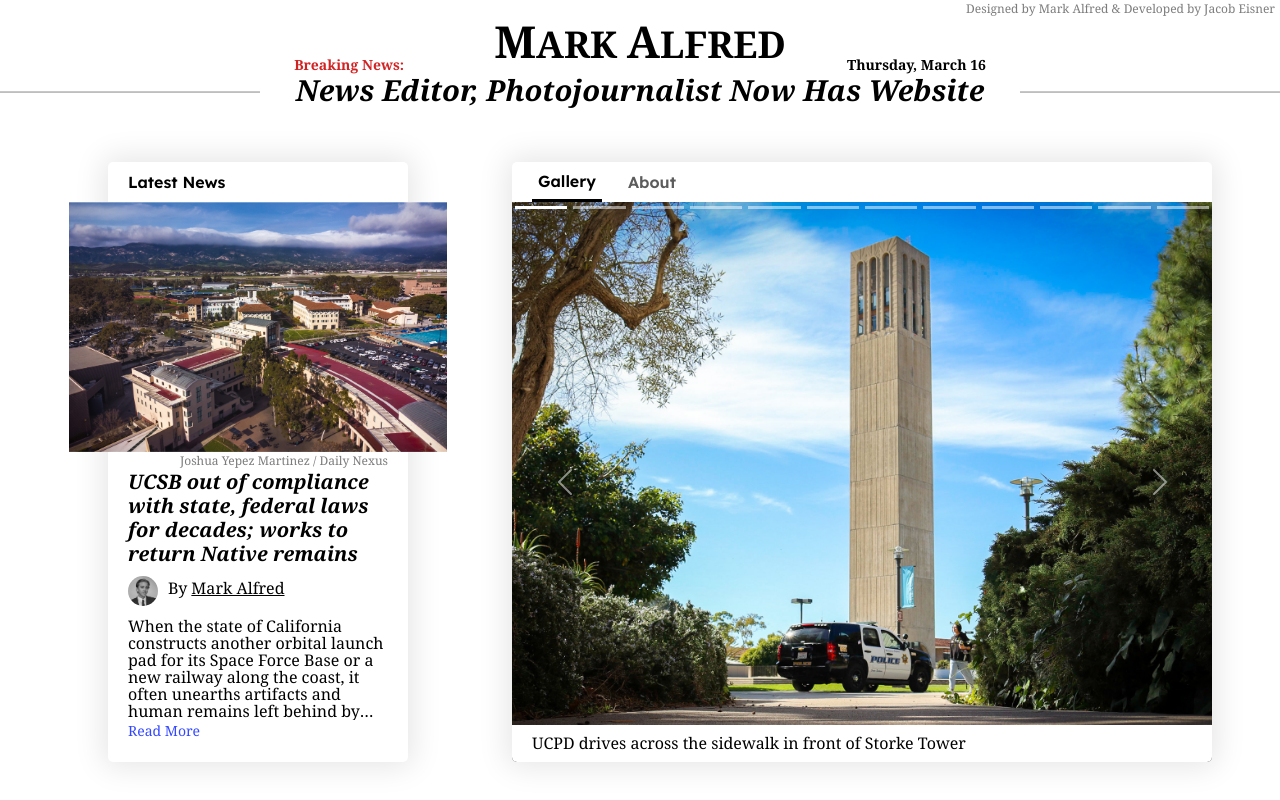
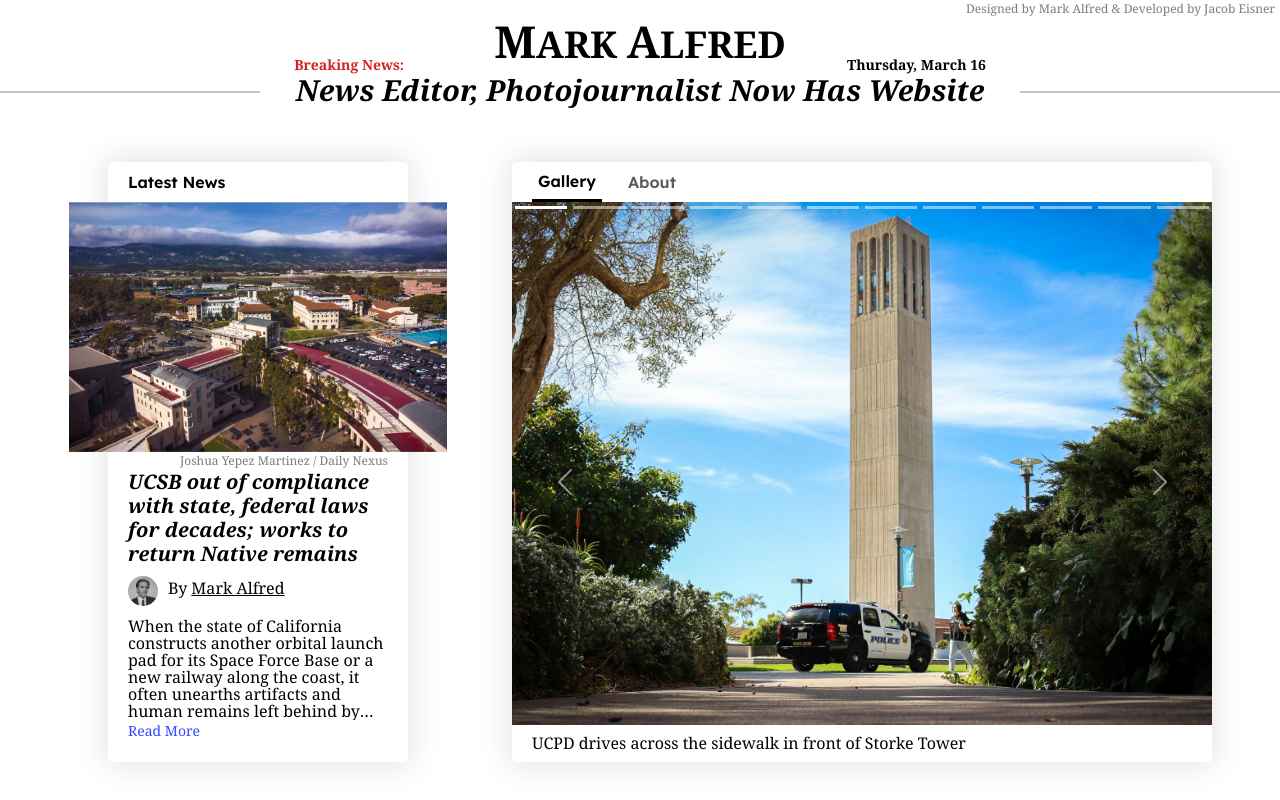
Before and after one commit to MrJacobEisner/MarksPortfolio, a React (Create React App) app in the folder portfolio/: page / in a window 1280 px wide. Shown: the top 800 px of the page. Built offline with nearby package versions, Linux system fonts and the light colour scheme.

Commit message:
Minor resizing changes

```diff
--- a/portfolio/src/components/Hub/Carousel/CustomCarousel.scss
+++ b/portfolio/src/components/Hub/Carousel/CustomCarousel.scss
@@ -17,9 +17,11 @@
             display: inline-flex;
             flex-direction: column;
             img {
-                flex-grow: 1;
-                height: 10px;
-                align-self: center;
+                position: absolute;
+                bottom: 20px;
+                width: 100%;
+                height: 100%;
+                object-fit: cover;
             }
             .carousel-caption {
                 background-color: white;
--- a/portfolio/src/components/Hub/Hub.scss
+++ b/portfolio/src/components/Hub/Hub.scss
@@ -35,7 +35,7 @@
             }
         }
         .Button-Active {
-            border-bottom: solid 3px;
+            border-bottom: solid 3px #000000;
             p {
                 color: #000000;
             }
```
